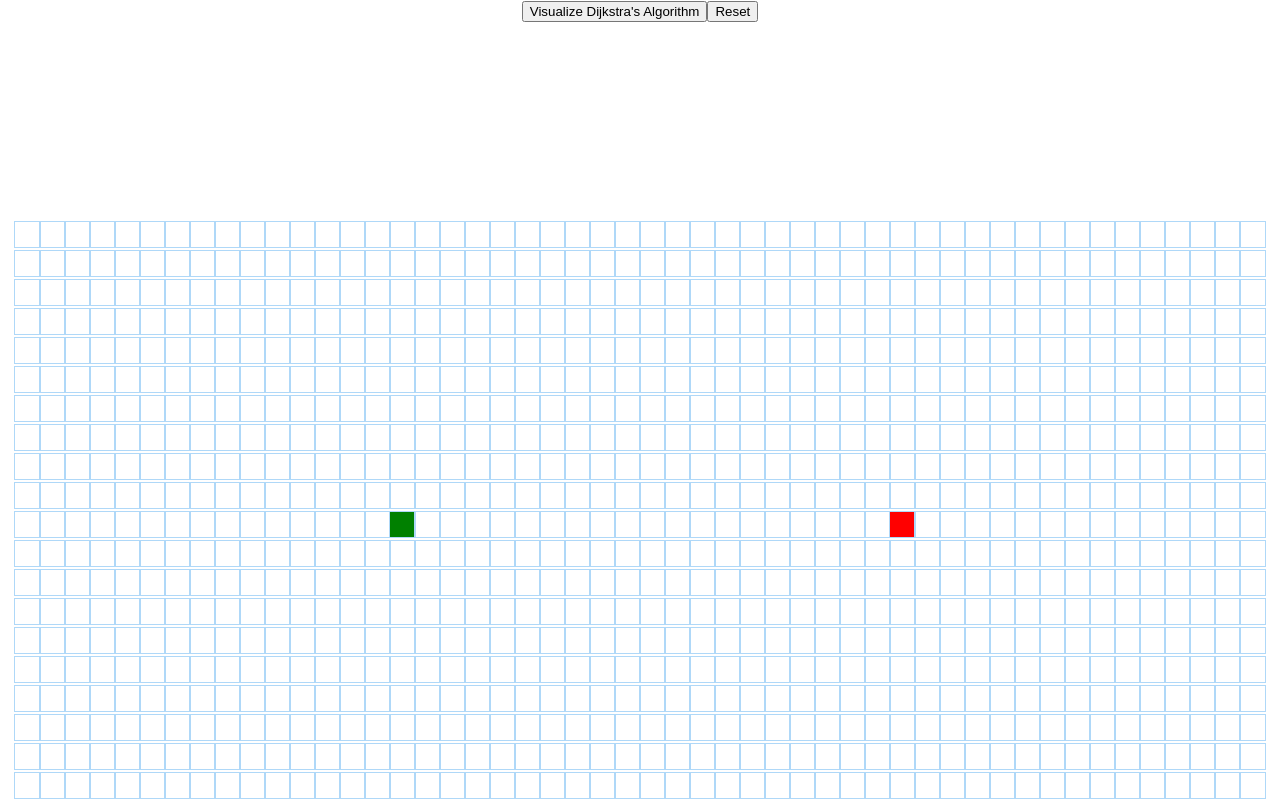
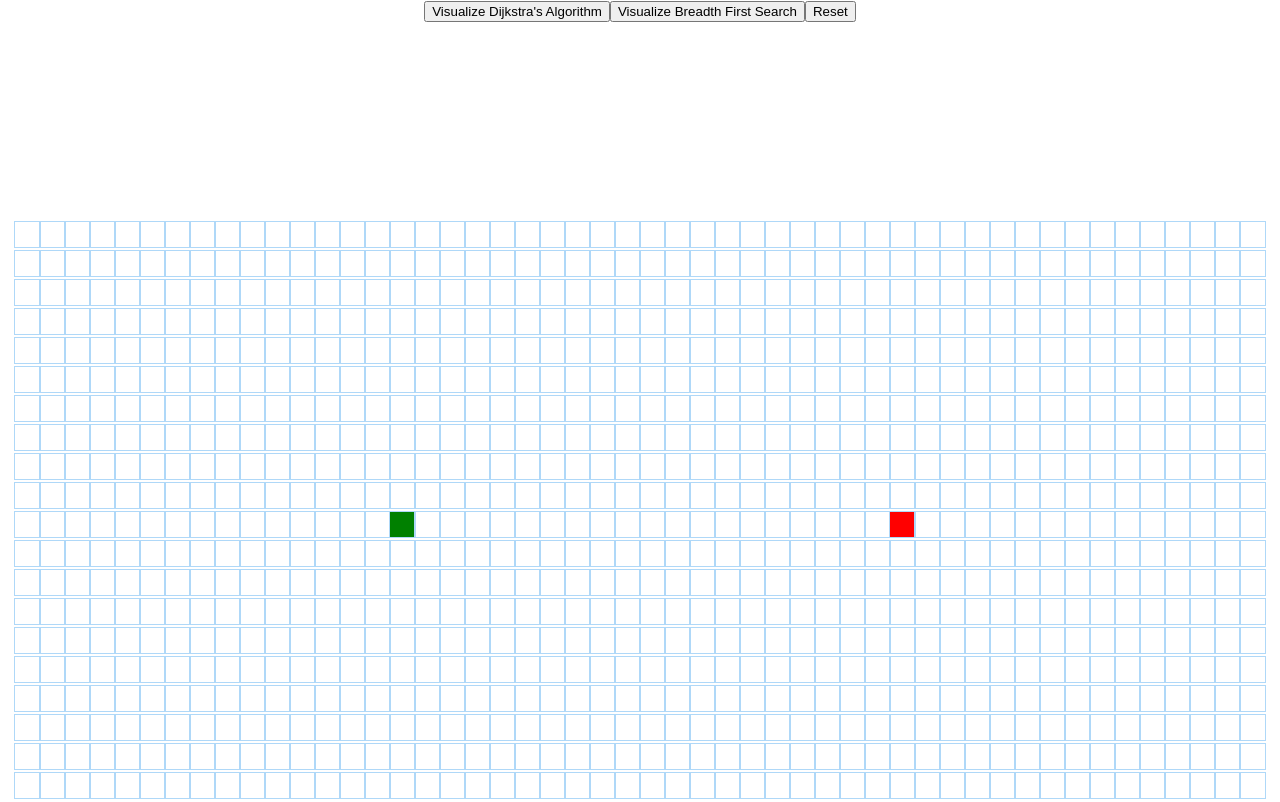
Before and after one commit to GabrielMedinaJaudes/pathfinder, a React (Create React App) app: page / in a window 1280 px wide. Built offline with nearby package versions, Linux system fonts and the light colour scheme.

Commit message:
material ui

```diff
--- a/package.json
+++ b/package.json
@@ -3,6 +3,7 @@
   "version": "0.1.0",
   "private": true,
   "dependencies": {
+    "@material-ui/core": "^4.12.3",
     "@testing-library/jest-dom": "^5.16.1",
     "@testing-library/react": "^12.1.2",
     "@testing-library/user-event": "^13.5.0",
--- /dev/null
+++ b/src/Algorithms/bfs.js
@@ -0,0 +1,34 @@
+export function bfs (grid, startNode, finishNode) {
+    const unvisitedNodes = [];
+    unvisitedNodes.push(startNode);
+    const visitedNodes = [];
+    let counter = 0;
+    while (unvisitedNodes.length && counter < 100) {
+        const node = unvisitedNodes.shift();
+        if (!node.isWall) {
+            node.isVisited = true;
+            visitedNodes.push(node);
+            if (node === finishNode) {
+                return visitedNodes;
+            }
+            addNeighbors(node, grid, unvisitedNodes);
+        }
+        counter++;
+    }
+}
+
+function addNeighbors(node, grid, unvisitedNodes) {
+    const neighbors = [];
+    const { row, col } = node;
+    if (row > 0)
+        neighbors.push(grid[row - 1][col]);
+    if (row < grid.length - 1)
+        neighbors.push(grid[row + 1][col]);
+    if (col > 0)
+        neighbors.push(grid[row][col - 1]);
+    if (col < grid[0].length - 1)
+        neighbors.push(grid[row][col + 1]);
+    neighbors.filter(neighbor => !neighbor.isVisited);
+    console.log(neighbors);
+    neighbors.map(neighbor => unvisitedNodes.push(neighbor));
+}
--- a/src/Algorithms/dijkstra.js
+++ b/src/Algorithms/dijkstra.js
@@ -2,7 +2,7 @@ export function dijkstra(grid, startNode, finishNode) {
     const visitedNodesInOrder = [];
     startNode.distance = 0;
     const unvisitedNodes = getAllNodes(grid);
-    while (!!unvisitedNodes.length) {
+    while (unvisitedNodes.length) {
         sortNodesByDistance(unvisitedNodes);
         const closestNode = unvisitedNodes.shift();
         if (closestNode.isWall)
--- a/src/PathfindingVisualizer/PathfindingVisualizer.jsx
+++ b/src/PathfindingVisualizer/PathfindingVisualizer.jsx
@@ -2,6 +2,7 @@ import React, { Component } from 'react';
 import Node from './Node/Node';
 import './PathfindingVisualizer.css';
 import { dijkstra, getNodesInShortestPathOrder } from '../Algorithms/dijkstra';
+import { bfs } from '../Algorithms/bfs'
 
 const START_NODE_ROW = 10;
 const START_NODE_COL = 15;
@@ -49,7 +50,7 @@ export default class PathfindingVisualizer extends Component {
     }
 
 
-    animateDijkstra(visitedNodes) {
+    animate(visitedNodes) {
         for (let i = 0; i <= visitedNodes.length; i++) {
             if (i === visitedNodes.length) {
                 setTimeout(() => {
@@ -77,20 +78,27 @@ export default class PathfindingVisualizer extends Component {
         }
     }
 
-    visualizeDijkstra() {
+    visualize(algorithm) {
         const { grid } = this.state;
         const startNode = grid[START_NODE_ROW][START_NODE_COL];
         const finishNode = grid[FINISH_NODE_ROW][FINISH_NODE_COL];
-        const visitedNodes = dijkstra(grid, startNode, finishNode);
-        this.animateDijkstra(visitedNodes)
+        let visitedNodes;
+        if (algorithm === "dijkstra")
+            visitedNodes = dijkstra(grid, startNode, finishNode);
+        else
+            visitedNodes = bfs(grid, startNode, finishNode);
+        this.animate(visitedNodes)
     }
 
     render() {
         const { grid } = this.state;
         return (
         <>
-            <button onClick={() => this.visualizeDijkstra()}>
+            <button onClick={() => this.visualize("dijkstra")}>
                 Visualize Dijkstra's Algorithm
+            </button>
+            <button onClick={() => this.visualize("bfs")}>
+                Visualize Breadth First Search
             </button>
             <button onClick={() => this.resetGrid()}>
                 Reset
```
Also changed, not shown: 1 other file (tests, documents, lock files or other folders).
